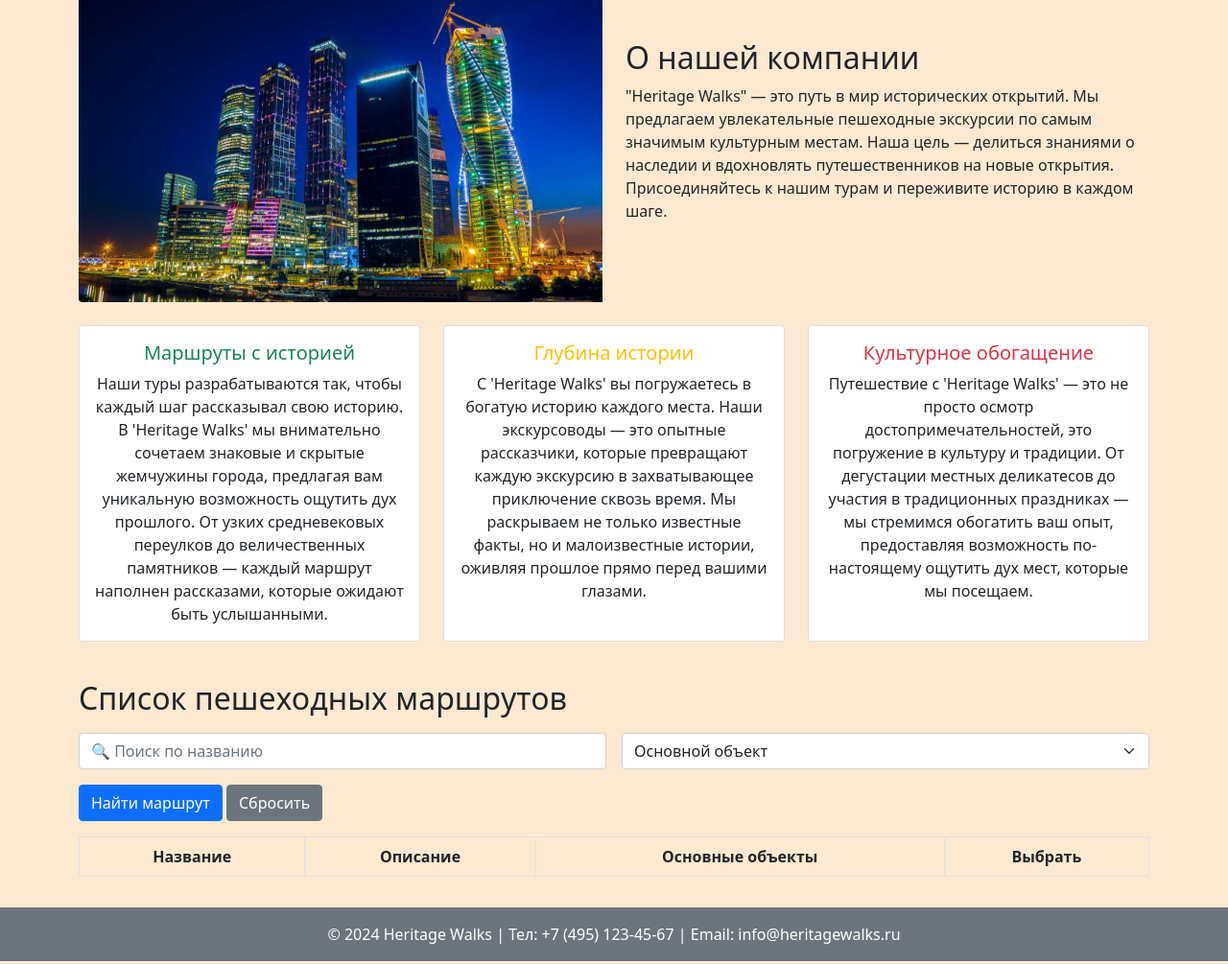
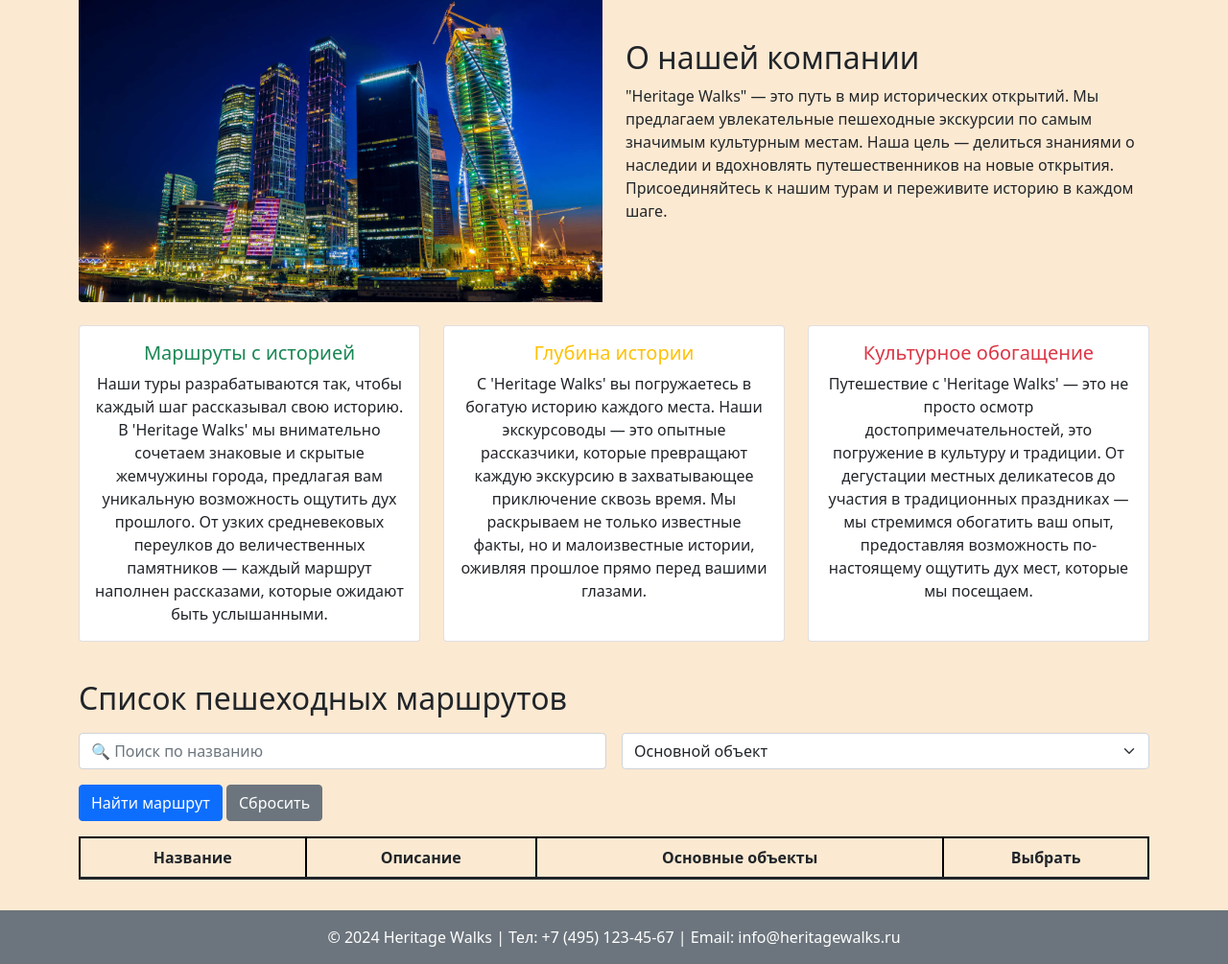
Before and after one commit to Cybergay/EkzProject, a plain HTML site: page index.html in a window 1280 px wide. Shown: the part 206-1211 px from the top of the page at 96% size. Drawn offline with nearby package versions, Linux system fonts and the light colour scheme.

Commit message:
в стилях прописал предварительный формат для таблицы со списком пешеходных маршрутов и сделал кремовый фон

```diff
--- a/styles.css
+++ b/styles.css
@@ -1,3 +1,15 @@
 body {
     background-color: rgb(252, 233, 210);
 }
+.table {
+    border-collapse: collapse;
+}
+
+.table th,
+.table td {
+    border: 2px solid black;
+}
+
+.table thead th {
+    border-bottom: 3px solid black;
+}
```
